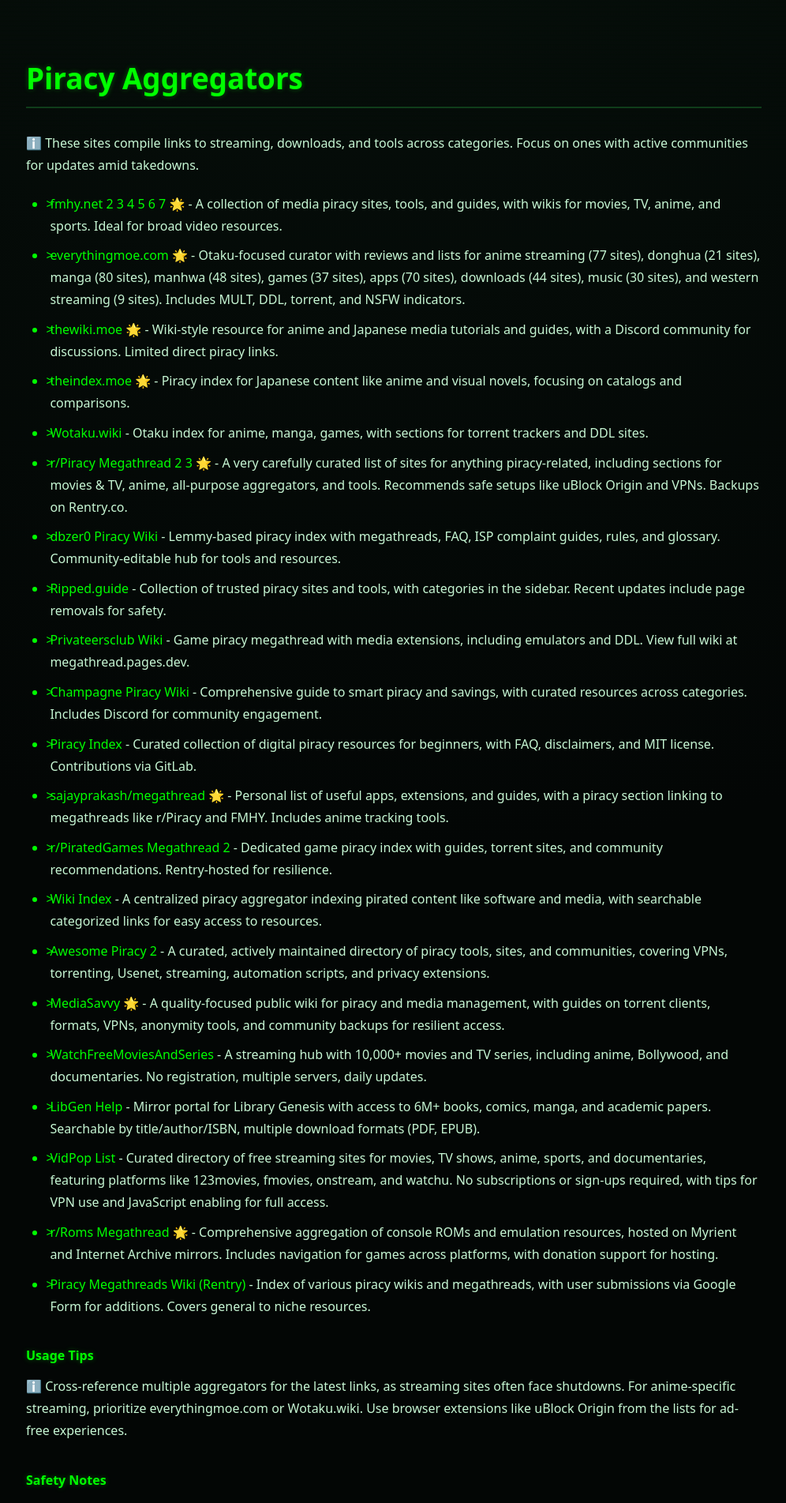
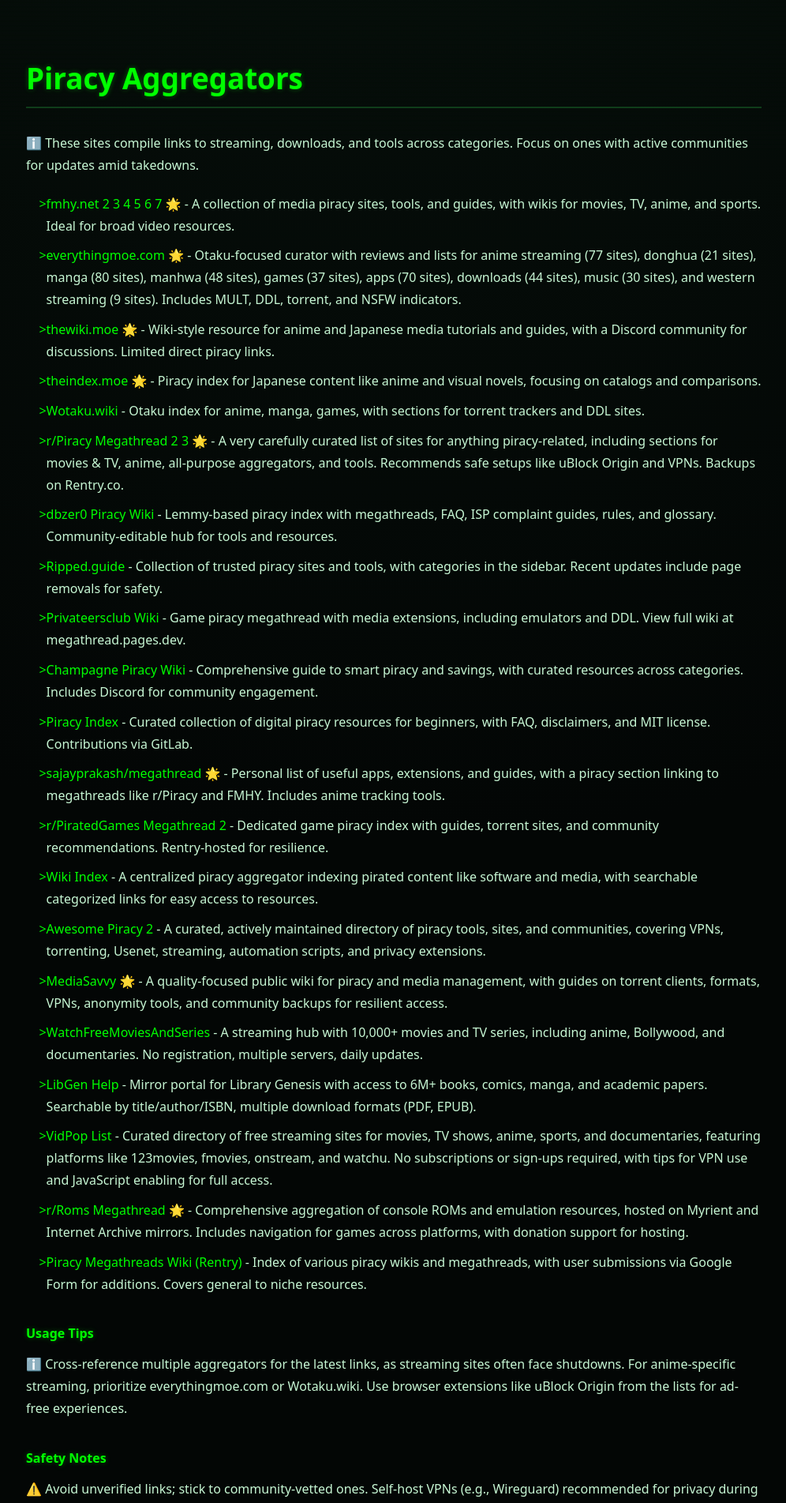
Before and after one commit to Hunterthief/THE-OMEGATHREAD, a Jekyll site: the page built from index.md, in a window 1280 px wide. Shown: the part 710-2613 px from the top of the page at 79% size, without its empty margins (141-1137 px from the left). Built offline with Jekyll 4.4.1, drawn with Linux system fonts in a browser that asks for light colours.

Commit message:
Update style.css

```diff
--- a/assets/css/style.css
+++ b/assets/css/style.css
@@ -132,28 +132,30 @@ a:hover {
   text-decoration: underline;
 }
 
-/* ===== Lists ===== */
+/* ===== Lists (Markdown-friendly ">" bullets with glow) ===== */
 ul, ol {
   padding-left: 1.6em;
   margin: 1em 0 1.6em;
+  list-style-type: ">";
+  list-style-position: outside;
+  color: var(--accent); /* bullet color */
 }
 
 li {
   margin-bottom: 0.6em;
+  color: var(--text-main); /* list text color */
   position: relative;
-  padding-left: 0.3em;
+  transition: color 0.2s ease;
+}
+
+/* Glow effect on hover for bullet and text */
+li:hover {
+  color: var(--accent-hover);
+  text-shadow: 0 0 6px var(--accent-hover), 0 0 12px var(--accent-hover);
 }
 
 li::marker {
   color: var(--accent);
-}
-
-ul li::before {
-  content: ">";
-  color: var(--accent);
-  margin-right: 10px;
-  position: absolute;
-  left: 0;
 }
 
 /* ===== Blockquotes ===== */
```
